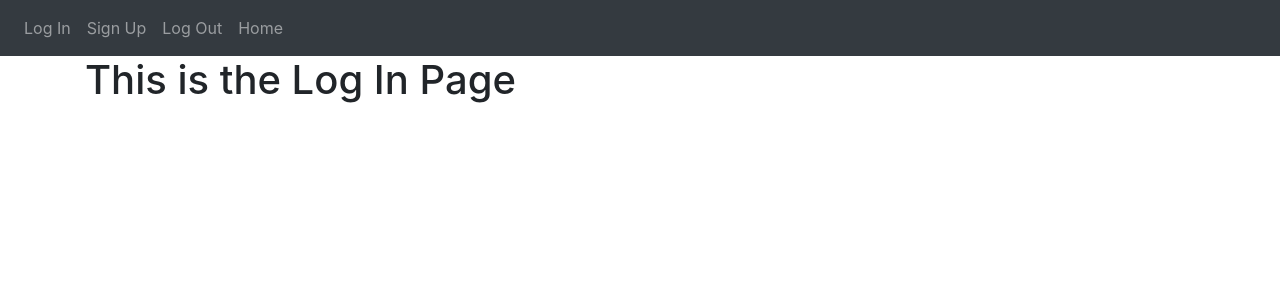
After one commit to karbyshevillia/Gouvernement, a Flask app: template website/templates/login.html in a window 1280 px wide. The commit adds this page. Shown: the top 300 px of the page. Run offline with Flask 3, Linux system fonts and the light colour scheme; the template is opened without the code that fills it, so the values that code supplies are empty; some libraries are stand-ins or nearby versions.

Commit message:
More html files (extensions of base.html), now actually connected to blueprints via URL

```diff
--- a/website/auth.py
+++ b/website/auth.py
@@ -2,7 +2,7 @@
 This file contains authentication management.
 """
 
-from flask import Blueprint
+from flask import Blueprint, render_template
 
 auth = Blueprint("auth", __name__)
 
@@ -11,7 +11,7 @@ def login():
     """
     Returns the login page
     """
-    return "<p>Log In</p>"
+    return render_template("login.html")
 
 @auth.route("/logout")
 def logout():
@@ -25,4 +25,4 @@ def sign_up():
     """
     Returns the sign up page
     """
-    return "<p>Sign Up</p>"
+    return render_template("sign_up.html")
--- a/website/templates/base.html
+++ b/website/templates/base.html
@@ -22,7 +22,7 @@
 <body>
     <nav class="navbar navbar-expand-lg navbar-dark bg-dark">
         <button
-            class="navbar-toggle"
+            class="navbar-toggler"
             type="button"
             data-toggle="collapse"
             data-target="#navbar"
@@ -39,6 +39,10 @@
         </div>
     </nav>
 
+    <div class="container">
+        {% block content %}
+        {% endblock %}
+    </div>
 
     <script
       src="https://code.jquery.com/jquery-3.2.1.slim.min.js"
--- a/website/templates/home.html
+++ b/website/templates/home.html
@@ -1,2 +1,7 @@
 {% extends "base.html" %}
+
 {% block title %}Changed{% endblock %}
+
+{% block content %}
+<h1>This is the Home Page</h1>
+{% endblock %}
--- /dev/null
+++ b/website/templates/login.html
@@ -0,0 +1,7 @@
+{% extends "base.html" %}
+
+{% block title %}Log In{% endblock %}
+
+{% block content %}
+<h1>This is the Log In Page</h1>
+{% endblock %}
--- a/website/views.py
+++ b/website/views.py
@@ -2,7 +2,7 @@
 This file contains the front-end views that determine the web interface.
 """
 
-from flask import Blueprint
+from flask import Blueprint, render_template
 
 views = Blueprint("views", __name__)
 
@@ -11,4 +11,4 @@ def home():
     """
     Returns the home page of the website
     """
-    return "<h1>Test</h1>"
+    return render_template("home.html")
```
Also changed, not shown: website/templates/sign_up.html (added, +7 -0 lines).
